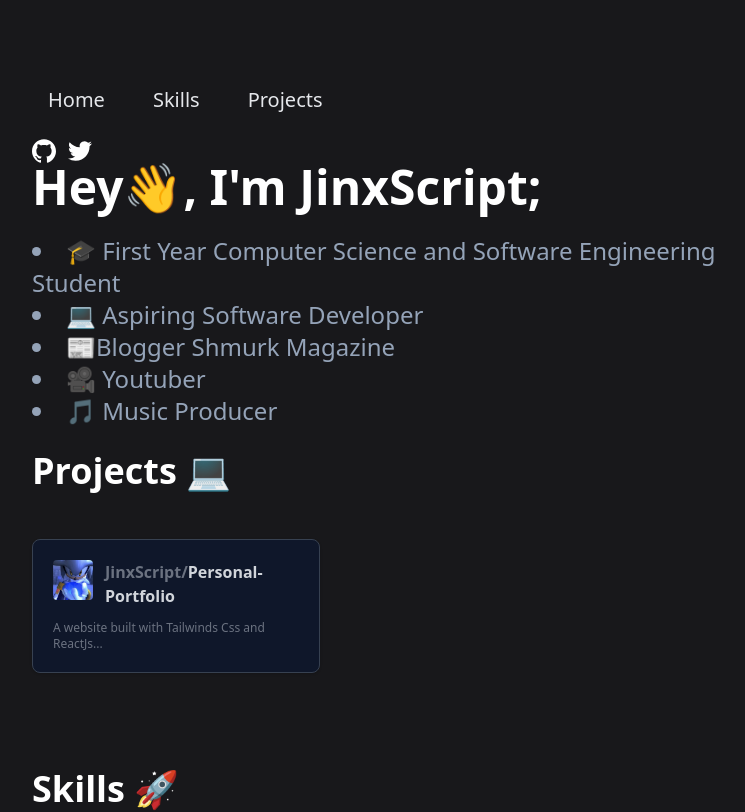
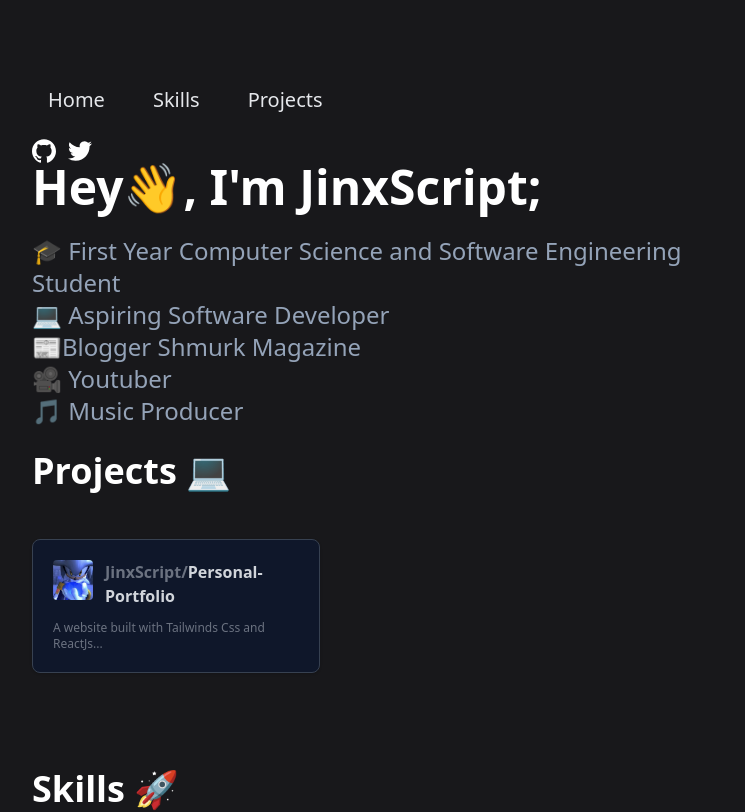
Before and after one commit to JinxScript/mywebsite, a React (Create React App) app: page / in a window 1280 px wide. Shown: the top 812 px of the page, without its empty margins (240-985 px from the left). Built offline with nearby package versions, Linux system fonts and the light colour scheme.

Commit message:
minor fixes

```diff
--- a/src/App.js
+++ b/src/App.js
@@ -4,6 +4,7 @@ import Hero from './componets/hero';
 import Technologies from './componets/technologies';
 import Footer from './componets/footer';
 import Projects from './componets/projects';
+
 function App() {
   return (
 
--- a/src/componets/hero.jsx
+++ b/src/componets/hero.jsx
@@ -21,11 +21,13 @@ function Hero() {
             <h1 className="text-5xl font-bold ">Hey👋, I'm <span>JinxScript;</span> </h1>
           <br></br>
             <div className='text-slate-400 text-2xl'>
+              <ul className = "list-none">
                 <li>🎓 First Year Computer Science and Software Engineering Student</li>
                 <li> 💻 Aspiring Software Developer</li>
                 <li> 📰Blogger Shmurk Magazine </li>
                 <li> 🎥 Youtuber </li>
                 <li> 🎵 Music Producer  </li>
+             </ul>
 
             </div>
 
--- a/src/componets/projects.jsx
+++ b/src/componets/projects.jsx
@@ -10,11 +10,11 @@ function projects() {
             <br></br>
             <div className="grid grid-cols-1 auto-cols-max gap-1 sm:grid-cols-2 sm:gap-3">
             {/*Card*/}
-            <a href="#" className="w-72 bg-slate-900 border rounded-lg border-gray-700 p-5 shadow hover:bg-gray-700 delay-100 duration-200">
+            <a href="https://github.com/JinxScript/mywebsite" className="w-72 bg-slate-900 border rounded-lg border-gray-700 p-5 shadow hover:bg-gray-700 delay-100 duration-200">
 
             {/*Header*/}
                 <div className="flex flex-row">
-                    <img src={Profile} className="w-10 h-10	rounded" />
+                    <img src={Profile} className="w-10 h-10	rounded"  alt="image"/>
                     <p className="ml-3">
                       <span className="text-gray-500 font-semibold">JinxScript/</span>
                       <span className="text-gray-300 font-semibold">Personal-Portfolio</span>
--- a/src/index.css
+++ b/src/index.css
@@ -24,3 +24,46 @@ a {
 * {
   box-sizing: border-box;
 }
+
+
+html,
+
+a {
+  color: inherit;
+  text-decoration: none;
+}
+
+* {
+  box-sizing: border-box;
+}
+
+@tailwind base;
+@tailwind components;
+@tailwind utilities;
+
+
+
+ul {
+  list-style: disc inside;
+}
+
+
+/* Custom Scrollbar */
+::-webkit-scrollbar {
+  width: 7px;
+  height: 3px;
+}
+
+::-webkit-scrollbar-track {
+  border-radius: 10px;
+  background-color: transparent;
+}
+
+::-webkit-scrollbar-thumb {
+  border-radius: 10px;
+  background: #4b515b;
+}
+
+::-webkit-scrollbar-thumb:hover {
+  background: #5c636e;
+}
```
